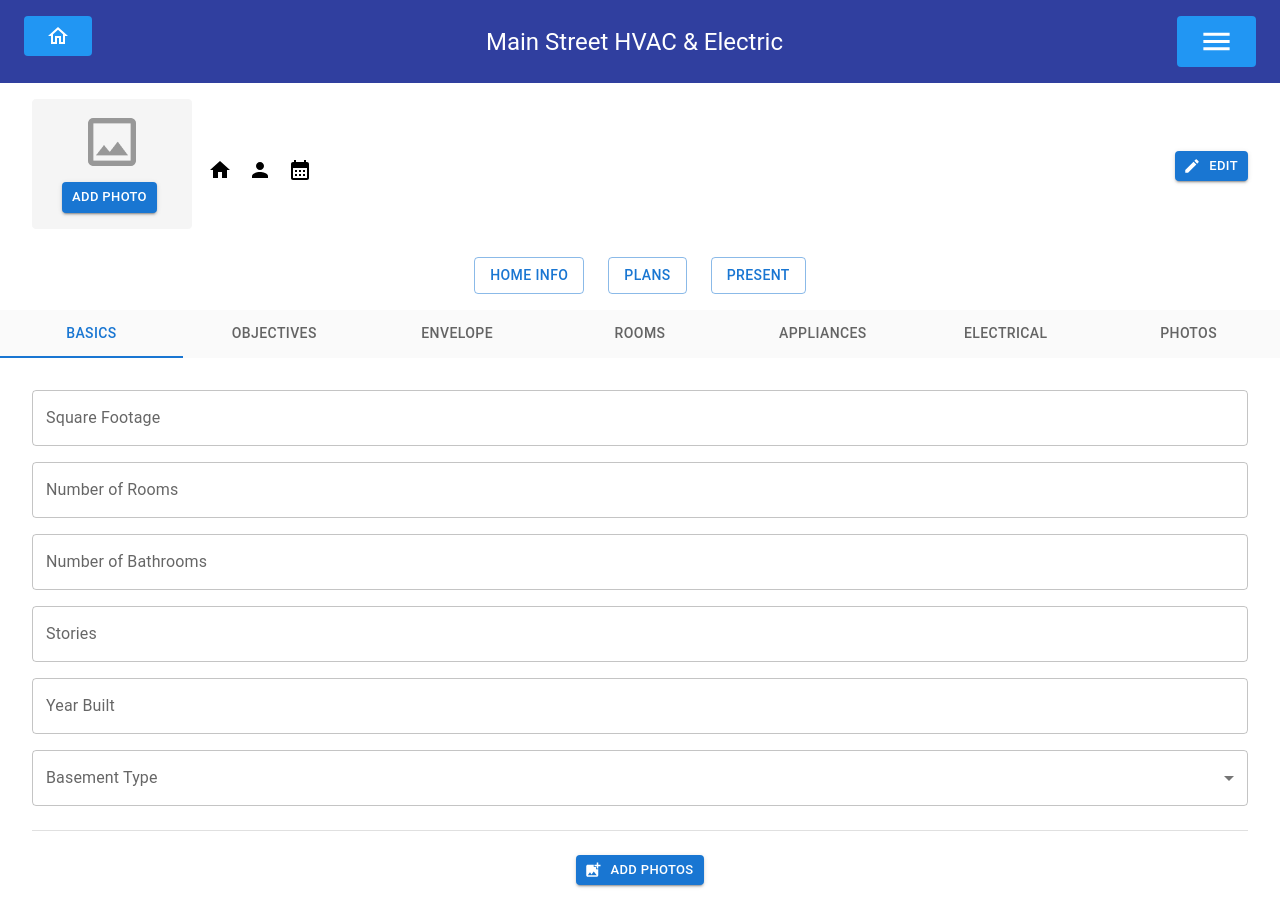
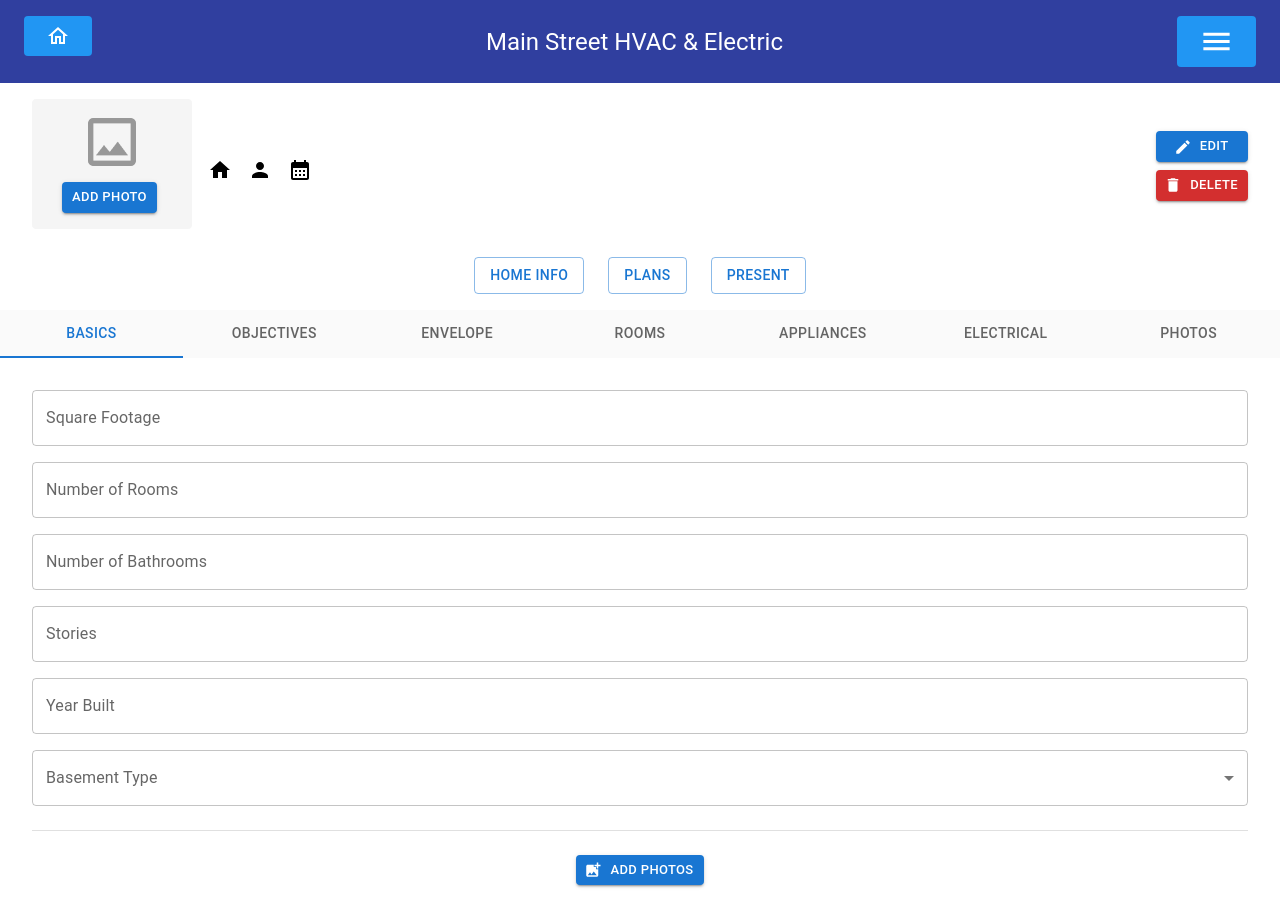
Before and after one commit to Duckling-Homes/duckling-mvp, a Next.js app: page /project/1 in a window 1280 px wide. Built offline with nearby package versions, Linux system fonts and the light colour scheme; no server answers; the database is empty.

Commit message:
Creates delete project button

```diff
--- a/app/project/[id]/page.tsx
+++ b/app/project/[id]/page.tsx
@@ -2,7 +2,7 @@
 
 import React, { useEffect, useState } from "react";
 import { Button, FormControl, IconButton, Modal, Tab, Tabs, TextField } from "@mui/material";
-import { CalendarMonth, Check, Close, Edit, Home, Person } from "@mui/icons-material";
+import { CalendarMonth, Check, Close, Delete, Edit, Home, Person } from "@mui/icons-material";
 import Image from "next/image";
 import { Container } from "@/components/Container";
 import PlaceHolderPhoto from '../../assets/placeholder-image.png';
@@ -214,6 +214,11 @@ const DataCollection = () => {
                 </span>
               </div>
             </div>
+            <div style={{
+              display: 'flex',
+              flexDirection: 'column',
+              gap: '8px',
+            }}>
               <Button
                 variant="contained"
                 size="small"
@@ -222,6 +227,16 @@ const DataCollection = () => {
               >
                 Edit
               </Button>
+              <Button
+                variant="contained"
+                size="small"
+                color="error"
+                onClick={() => setOpenModal(true)}
+                startIcon={<Delete />}
+              >
+                Delete
+              </Button>
+            </div>
           </div>
           <div style={{
             padding: '8px 24px 16px 24px',
```
Lines whose indentation alone changed are shown as unchanged.
